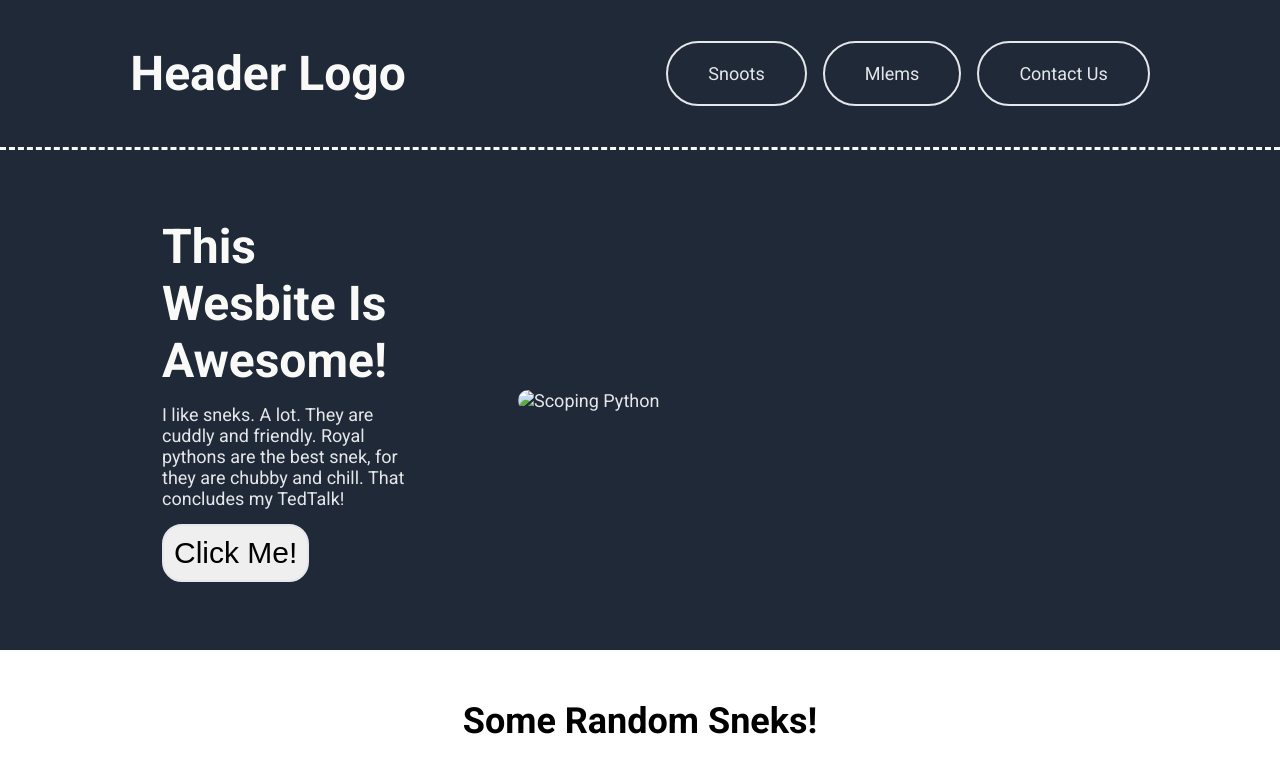
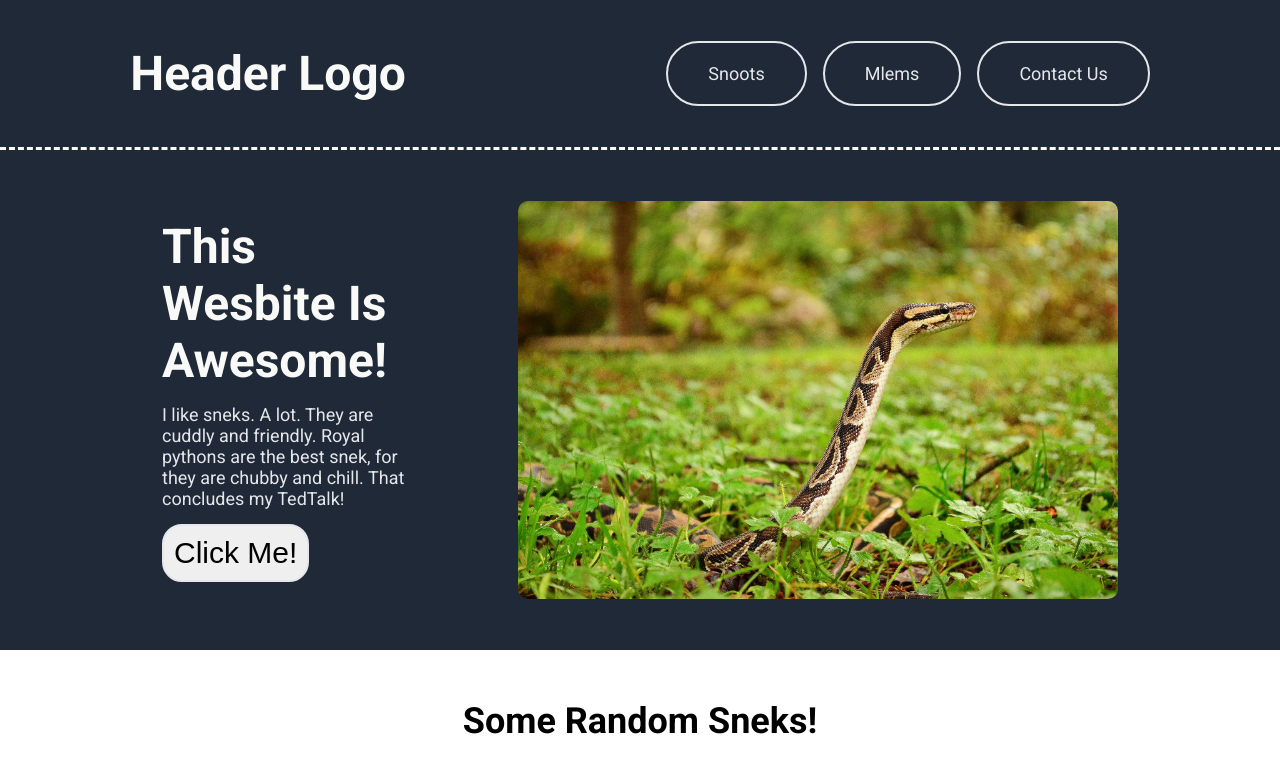
Before and after one commit to SBaldwin-Git/odin-landing_page, a plain HTML site: page index.html in a window 1280 px wide. Shown: the top 782 px of the page. Drawn offline with Linux system fonts and the light colour scheme; the site is published under a folder, as on GitHub Pages, so addresses that start at the root find nothing.

Commit message:
Fix #4 changed directory path by removing a /

```diff
--- a/index.html
+++ b/index.html
@@ -32,7 +32,7 @@
                 and chill. That concludes my TedTalk!</p>
             <button>Click Me!</button>
         </div>
-        <img src="/media/scoping.jpg" alt="Scoping Python" id="scoping_img">
+        <img src="media/scoping.jpg" alt="Scoping Python" id="scoping_img">
     </div>
 
     <div id="Section2">
```
